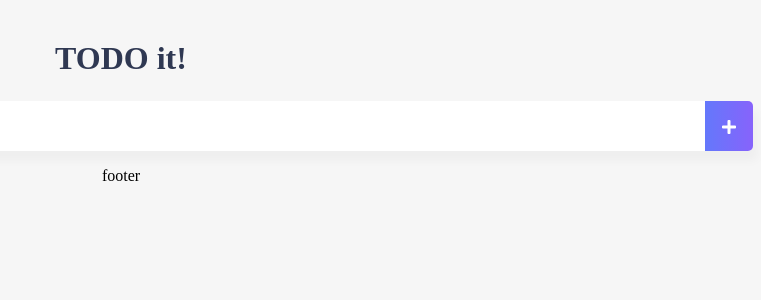
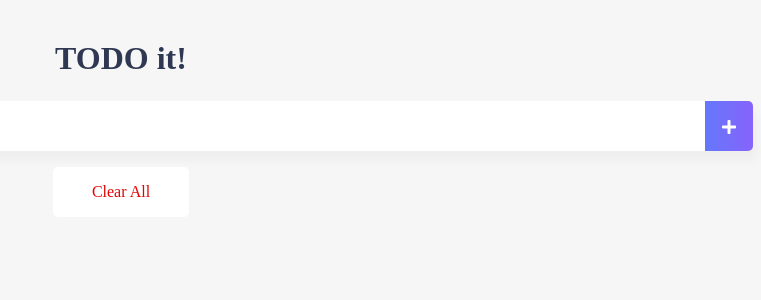
Before and after one commit to jerome-spin/vue-intermediate, a Vue app in the folder vue-todo/: page / in a window 1280 px wide. Shown: the top 300 px of the page, without its empty margins (519-1280 px from the left). Built offline with nearby package versions, Linux system fonts and the light colour scheme.

Commit message:
Create TodoFooter Component

```diff
--- a/vue-todo/src/components/TodoFooter.vue
+++ b/vue-todo/src/components/TodoFooter.vue
@@ -1,9 +1,30 @@
 <template>
-    <div>footer</div>
+    <div class="clearAllContainer">
+        <span class="clearAllBtn" v-on:click="clearTodo">Clear All</span>
+    </div>
 </template>
 
 <script>
-export default {};
+export default {
+    methods: {
+        clearTodo: function() {
+            localStorage.clear();
+        },
+    },
+};
 </script>
 
-<style></style>
+<style scoped>
+.clearAllContainer {
+    width: 8.5rem;
+    height: 50px;
+    line-height: 50px;
+    background-color: #fff;
+    border-radius: 5px;
+    margin: 0 auto;
+}
+.clearAllBtn {
+    color: #e20303;
+    display: block;
+}
+</style>
```
